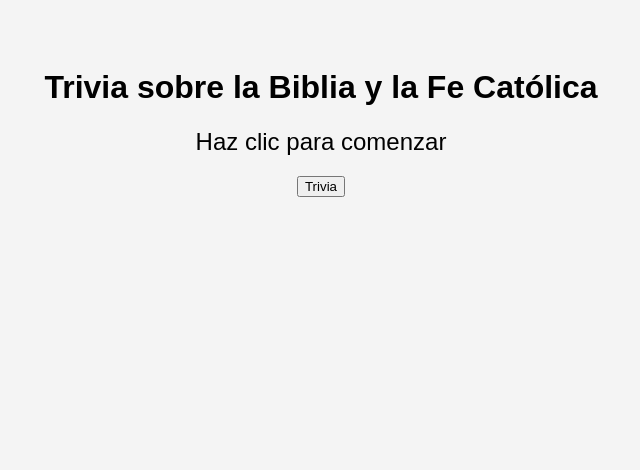
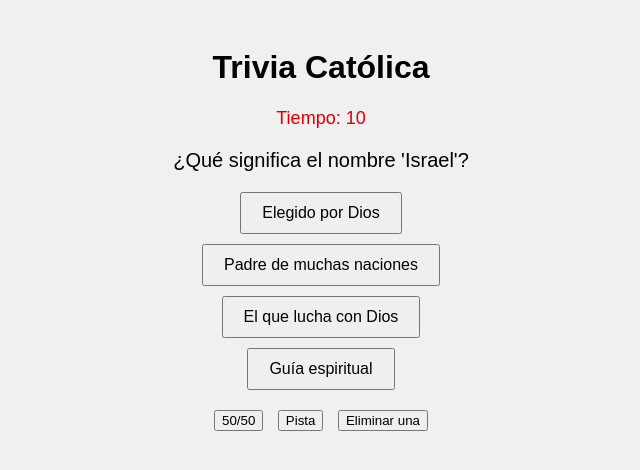
Before and after one commit to ExpJex/Religi-n-estudio, a plain HTML site: page index.html in a window 1280 px wide. Shown: the whole page, without its empty margins (319-959 px from the left). Drawn offline with Linux system fonts and the light colour scheme.

Commit message:
index.html

```diff
--- a/index.html
+++ b/index.html
@@ -1,68 +1,183 @@
 <!DOCTYPE html>
 <html lang="es">
 <head>
-  <meta charset="UTF-8">
-  <title>Trivia Bíblica</title>
+  <meta charset="UTF-8" />
+  <meta name="viewport" content="width=device-width, initial-scale=1.0"/>
+  <title>Trivia Católica</title>
   <style>
-    body { font-family: sans-serif; text-align: center; background-color: #f4f4f4; padding: 40px; }
-    #question { font-size: 1.5em; margin: 20px 0; }
-    .option { display: block; margin: 10px auto; padding: 10px 20px; background-color: #ddd; border: none; border-radius: 5px; cursor: pointer; }
-    .option:hover { background-color: #bbb; }
-    #feedback { margin-top: 20px; font-weight: bold; }
+    body {
+      font-family: Arial, sans-serif;
+      text-align: center;
+      background: #f0f0f0;
+      padding: 20px;
+    }
+    .question {
+      font-size: 20px;
+      margin-bottom: 20px;
+    }
+    .answers button {
+      display: block;
+      margin: 10px auto;
+      padding: 10px 20px;
+      font-size: 16px;
+      cursor: pointer;
+    }
+    .lifelines button {
+      margin: 10px 5px;
+    }
+    #timer {
+      font-size: 18px;
+      margin: 20px;
+      color: #d00;
+    }
   </style>
 </head>
 <body>
-  <h1>Trivia sobre la Biblia y la Fe Católica</h1>
-  <div id="question">Haz clic para comenzar</div>
-  <div id="options"></div>
-  <div id="feedback"></div>
-  <button onclick="loadQuestion()">Trivia</button>
+
+  <h1>Trivia Católica</h1>
+  <div id="timer">Tiempo: 15</div>
+  <div class="question" id="questionText"></div>
+  <div class="answers" id="answers"></div>
+
+  <div class="lifelines">
+    <button onclick="use5050()">50/50</button>
+    <button onclick="showHint()">Pista</button>
+    <button onclick="removeOne()">Eliminar una</button>
+  </div>
+
+  <div id="hint" style="margin-top: 20px; font-style: italic;"></div>
+
+  <audio id="clickSound" src="click.mp3"></audio>
+  <audio id="correctSound" src="correct.mp3"></audio>
+  <audio id="wrongSound" src="wrong.mp3"></audio>
 
   <script>
     const questions = [
       {
-        question: "¿Qué representa el arcoíris en la historia de Noé?",
-        options: ["El fin del diluvio", "La señal de la alianza entre Dios y la humanidad", "La bendición a Abraham", "La creación del mundo"],
-        correct: 1
+        text: "¿Qué significa el nombre 'Israel'?",
+        answers: ["Elegido por Dios", "Padre de muchas naciones", "El que lucha con Dios", "Guía espiritual"],
+        correct: 2,
+        hint: "Tiene que ver con una lucha espiritual o física."
       },
       {
-        question: "¿Qué significa el nombre Israel?",
-        options: ["Elegido por Dios", "Padre de naciones", "El que lucha con Dios", "Discípulo de Moisés"],
-        correct: 2
+        text: "¿Cuál es el primer mandamiento?",
+        answers: ["No robar", "Amar a Dios sobre todas las cosas", "No matar", "No mentir"],
+        correct: 1,
+        hint: "Se refiere a la relación del hombre con Dios."
       },
       {
-        question: "¿Qué hace el Espíritu Santo según la fe católica?",
-        options: ["Reina sobre Israel", "Sana enfermedades físicas", "Santifica la Iglesia", "Expulsa demonios"],
-        correct: 2
-      },
-      {
-        question: "¿Cuál fue la misión de Moisés?",
-        options: ["Construir el templo", "Liberar a Israel y recibir la ley", "Escribir los Salmos", "Ser Rey de Canaán"],
-        correct: 1
+        text: "¿Qué representa el Espíritu Santo?",
+        answers: ["Un león", "Una paloma", "Un cordero", "Una cruz"],
+        correct: 1,
+        hint: "También se representa con fuego o viento."
       }
     ];
 
+    let currentQuestion = 0;
+    let timer;
+    let timeLeft = 15;
+    let lifelines = {
+      "50": false,
+      "hint": false,
+      "remove": false
+    };
+
     function loadQuestion() {
-      const q = questions[Math.floor(Math.random() * questions.length)];
-      document.getElementById('question').textContent = q.question;
-      const optionsDiv = document.getElementById('options');
-      optionsDiv.innerHTML = '';
-      document.getElementById('feedback').textContent = '';
+      clearInterval(timer);
+      timeLeft = 15;
+      document.getElementById("hint").innerText = "";
+      const q = questions[currentQuestion];
+      document.getElementById("questionText").innerText = q.text;
 
-      q.options.forEach((option, index) => {
-        const btn = document.createElement('button');
-        btn.className = 'option';
-        btn.textContent = option;
-        btn.onclick = () => {
-          if (index === q.correct) {
-            document.getElementById('feedback').textContent = '✅ Correcto';
-          } else {
-            document.getElementById('feedback').textContent = '❌ Incorrecto';
-          }
-        };
-        optionsDiv.appendChild(btn);
+      const answersDiv = document.getElementById("answers");
+      answersDiv.innerHTML = "";
+      q.answers.forEach((answer, i) => {
+        const btn = document.createElement("button");
+        btn.innerText = answer;
+        btn.onclick = () => handleAnswer(i);
+        answersDiv.appendChild(btn);
+      });
+
+      document.getElementById("timer").innerText = "Tiempo: 15";
+      timer = setInterval(() => {
+        timeLeft--;
+        document.getElementById("timer").innerText = `Tiempo: ${timeLeft}`;
+        if (timeLeft <= 0) {
+          clearInterval(timer);
+          playSound("wrongSound");
+          alert("¡Tiempo agotado!");
+          nextQuestion();
+        }
+      }, 1000);
+    }
+
+    function handleAnswer(index) {
+      playSound("clickSound");
+      clearInterval(timer);
+      const q = questions[currentQuestion];
+      if (index === q.correct) {
+        playSound("correctSound");
+        alert("✅ ¡Correcto!");
+      } else {
+        playSound("wrongSound");
+        alert("❌ Incorrecto. La respuesta correcta era: " + q.answers[q.correct]);
+      }
+      nextQuestion();
+    }
+
+    function playSound(id) {
+      const sound = document.getElementById(id);
+      sound.currentTime = 0;
+      sound.play();
+    }
+
+    function nextQuestion() {
+      currentQuestion++;
+      if (currentQuestion < questions.length) {
+        loadQuestion();
+      } else {
+        alert("🎉 ¡Has terminado la trivia!");
+      }
+    }
+
+    function use5050() {
+      if (lifelines["50"]) return;
+      lifelines["50"] = true;
+
+      const q = questions[currentQuestion];
+      const answers = Array.from(document.getElementById("answers").children);
+      let removed = 0;
+      answers.forEach((btn, i) => {
+        if (i !== q.correct && removed < 2) {
+          btn.style.display = "none";
+          removed++;
+        }
       });
     }
+
+    function showHint() {
+      if (lifelines["hint"]) return;
+      lifelines["hint"] = true;
+      const q = questions[currentQuestion];
+      document.getElementById("hint").innerText = "💡 Pista: " + q.hint;
+    }
+
+    function removeOne() {
+      if (lifelines["remove"]) return;
+      lifelines["remove"] = true;
+
+      const q = questions[currentQuestion];
+      const answers = Array.from(document.getElementById("answers").children);
+      for (let i = 0; i < answers.length; i++) {
+        if (i !== q.correct && answers[i].style.display !== "none") {
+          answers[i].style.display = "none";
+          break;
+        }
+      }
+    }
+
+    loadQuestion();
   </script>
+
 </body>
 </html>
```
